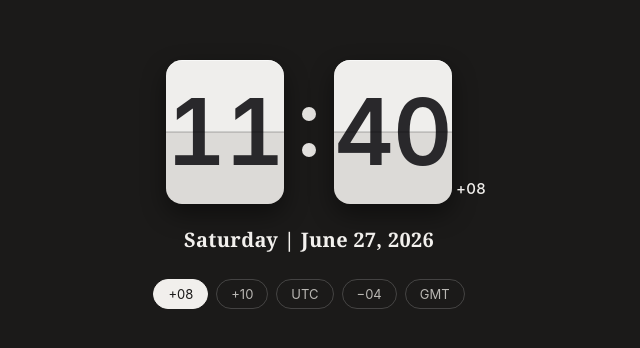
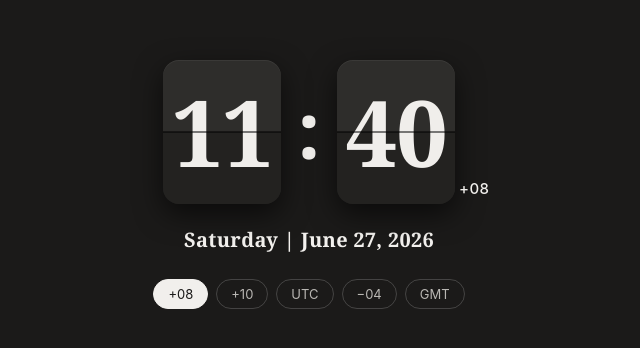
Before and after one commit to AiT0xin/notion-clock, a plain HTML site: page index.html in a window 1280 px wide. Shown: the part 216-564 px from the top of the page, without its empty margins (331-971 px from the left). Drawn offline with Linux system fonts and the light colour scheme; no server answers.

Commit message:
Refactor clock styles and update colon display
Updated styles for the clock display and changed the colon display from blinking to static.

```diff
--- a/index.html
+++ b/index.html
@@ -40,8 +40,8 @@
     width: 118px;
     height: 144px;
     border-radius: 16px;
-    background: linear-gradient(#efeeec 0 50%, #dcdad7 50% 100%);
-    box-shadow: 0 10px 24px rgba(0,0,0,.45), inset 0 1px 0 rgba(255,255,255,.6);
+    background: linear-gradient(#2e2d2b 0 50%, #232220 50% 100%);
+    box-shadow: 0 10px 28px rgba(0,0,0,.6), inset 0 1px 0 rgba(255,255,255,.06);
     display: flex;
     align-items: center;
     justify-content: center;
@@ -53,33 +53,28 @@
     left: 0; right: 0; top: 50%;
     height: 2px;
     transform: translateY(-1px);
-    background: rgba(0,0,0,.14);
+    background: rgba(0,0,0,.5);
   }
   .card span {
     font-size: 92px;
-    font-weight: 600;
-    color: #29282b;
+    font-weight: 700;
+    font-family: Georgia, "Times New Roman", serif;
+    color: #f0eeeb;
     line-height: 1;
     letter-spacing: -1px;
     font-variant-numeric: tabular-nums;
   }
 
-  /* ---- blinking colon ---- */
+  /* ---- static colon ---- */
   .colon {
-    display: flex;
-    flex-direction: column;
-    gap: 22px;
-    padding: 0 4px;
+    font-family: Georgia, "Times New Roman", serif;
+    font-size: 80px;
+    font-weight: 700;
+    color: #f1efec;
+    line-height: 1;
+    padding: 0 2px;
+    margin-bottom: 8px;
   }
-  .colon b {
-    width: 14px;
-    height: 14px;
-    border-radius: 50%;
-    background: #f1efec;
-    display: block;
-    transition: opacity .15s ease;
-  }
-  .colon.off b { opacity: .18; }
 
   /* ---- +08 tag ---- */
   .tz {
@@ -137,7 +132,7 @@
   <div class="wrap">
     <div class="clock">
       <div class="card"><span id="hh">10</span></div>
-      <div class="colon" id="colon"><b></b><b></b></div>
+      <div class="colon">:</div>
       <div class="card">
         <span id="mm">28</span>
         <div class="tz" id="tz">+08</div>
@@ -240,8 +235,6 @@
       WEEK[t.getUTCDay()] + " | " + MON[t.getUTCMonth()] + " " +
       t.getUTCDate() + ", " + t.getUTCFullYear();
 
-    // blink colon each second
-    document.getElementById("colon").classList.toggle("off", t.getUTCSeconds() % 2 === 1);
   }
 
   function parseTimeApi(d){
```
